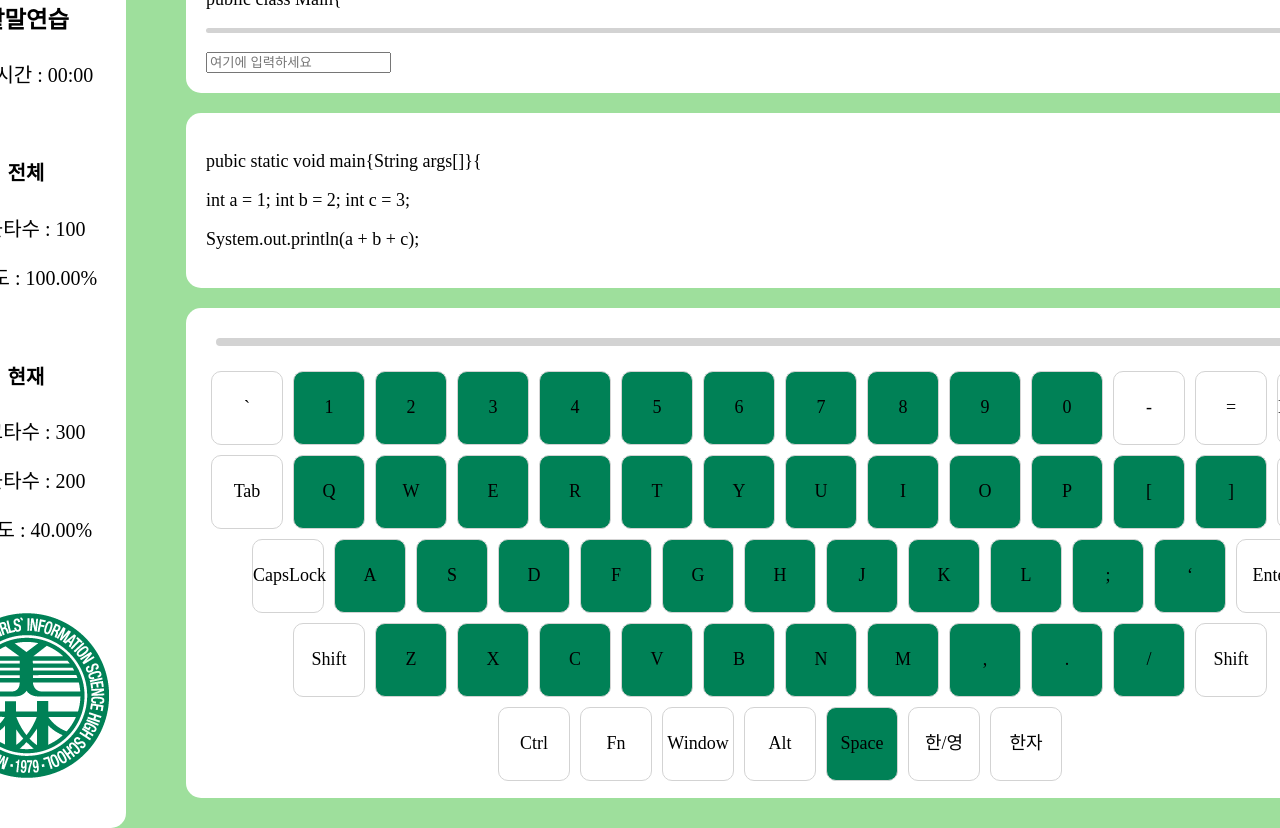
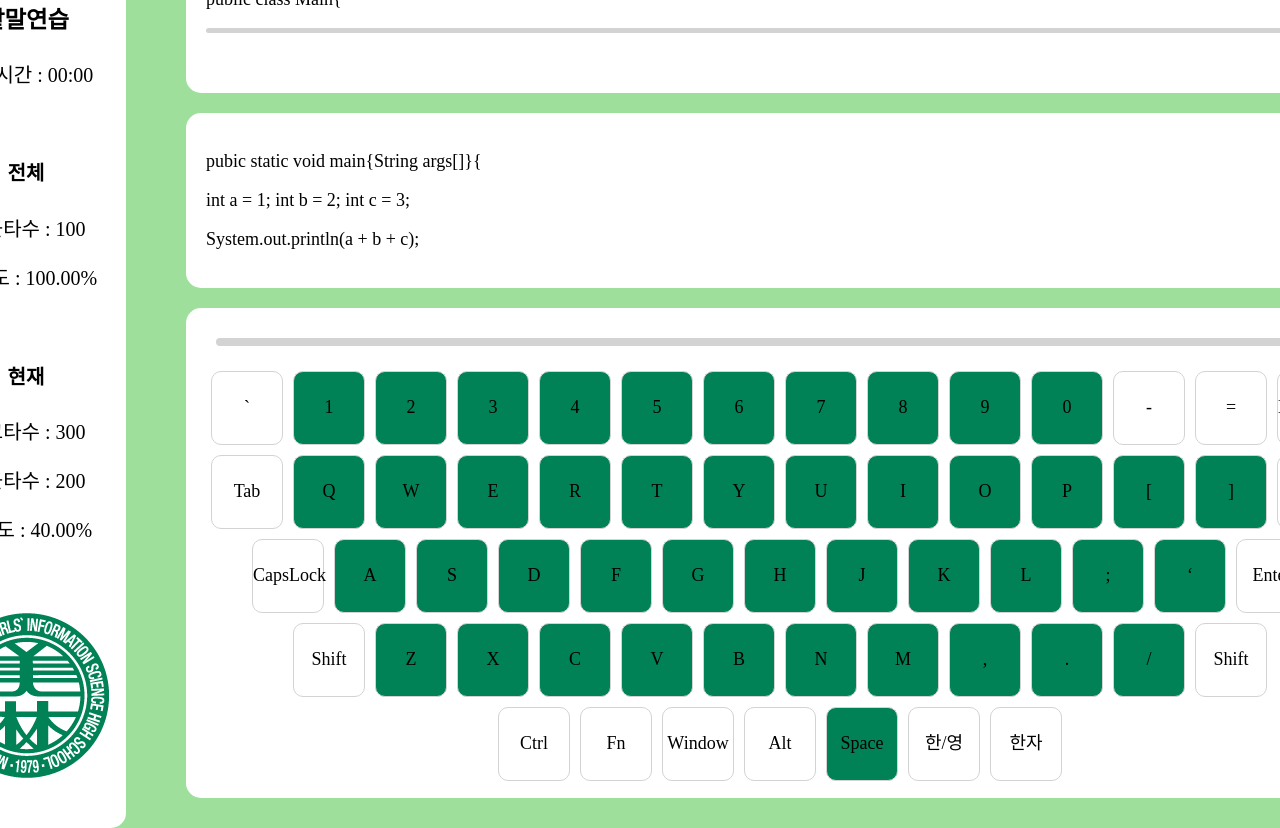
Before and after one commit to MasTaZa/frontend, a React (Create React App) app: page / in a window 1280 px wide. Shown: the top 828 px of the page. Built offline with nearby package versions, Linux system fonts and the light colour scheme.

Commit message:
미림 타자연습 :: 입력란 css 추가

```diff
--- a/src/pages/TypingPractice.css
+++ b/src/pages/TypingPractice.css
@@ -97,30 +97,9 @@ body {
     background-color: #008156;
 }
 
-.backspace {
-    width: 120px;
+.typingInput {
+    border: none;
+    font-size: 18px;
+    width: 800px;
+    height: 20px;
 }
-
-.tab {
-    width: 90px;
-}
-
-.backslash {
-    width: 90px;
-}
-
-.capslock {
-    width: 100px;
-}
-
-.enter {
-    width: 120px;
-}
-
-.space {
-    width: 300px;
-}
-
-.hanja {
-    width: 90px;
-}
--- a/src/pages/TypingPractice.tsx
+++ b/src/pages/TypingPractice.tsx
@@ -21,7 +21,7 @@ const TypingPractice = () => {
                 <div className="Ex">
                     <p>public class Main{'{'}</p> {/* "{" 를 쓰려면 이렇게 해야된다는 사실....... 귀한자식이구나 너 */}
                     <p className="HLine"></p>
-                    <input type="text" className="typingInput" placeholder="여기에 입력하세요" />
+                    <input type="text" className="typingInput" />
                 </div>
                 <div className="NextTaza">
                     <p>pubic static void main{'{'}String args[]{'}'}{'{'}</p>
```
